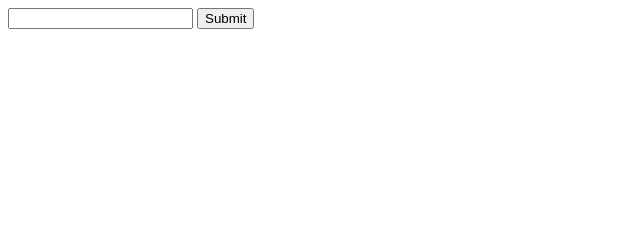
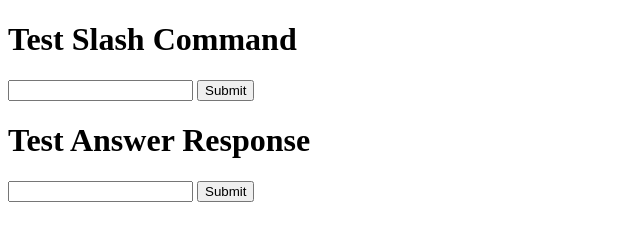
Before and after one commit to soeradjIT/roxean-bot, a website: page index.html in a window 1280 px wide. Shown: the whole page, without its empty margins (0-640 px from the left). Drawn offline with Linux system fonts and the light colour scheme.

Commit message:
add test answer response

```diff
--- a/index.html
+++ b/index.html
@@ -4,7 +4,14 @@
   <title></title>
 </head>
 <body>
+  <h1>Test Slash Command</h1>
   <form method="post" action="/">
+    <input type="text" name="text">
+    <input type="submit" value="Submit">
+  </form>
+
+  <h1>Test Answer Response</h1>
+  <form method="post" action="/answer">
     <input type="text" name="text">
     <input type="submit" value="Submit">
   </form>
```
Also changed, not shown: index.js (+10 -0 lines).
